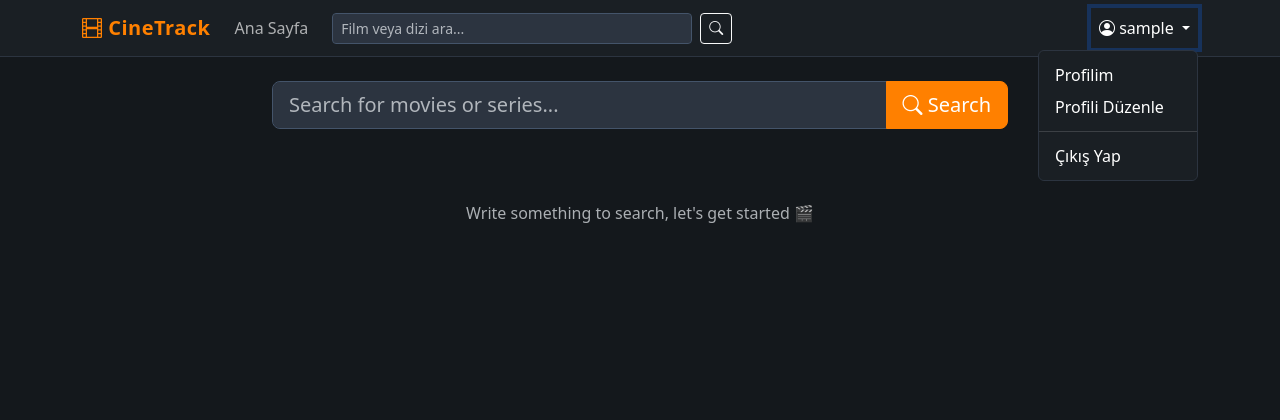
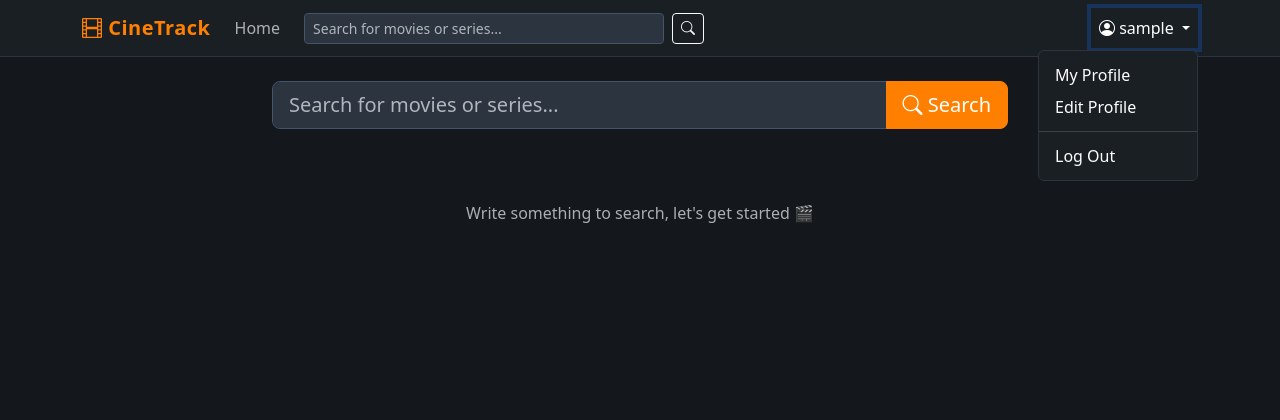
Before and after one commit to rookie238/cinetrack, a Django app: page /movies/search/ in a window 1280 px wide, after a click that opens the changed part. Shown: the top 420 px of the page. Run offline with Django 5.2, Linux system fonts and the light colour scheme; the visitor is signed in with stand-in values (Sample User, id 1).

Commit message:
Translate UI to English for demo

```diff
--- a/accounts/views.py
+++ b/accounts/views.py
@@ -23,7 +23,7 @@ def signup_view(request):
         if form.is_valid():
             user = form.save()
             login(request, user)
-            messages.success(request, f"Hoş geldin {user.username}!")
+            messages.success(request, f"Welcome {user.username}!")
             return redirect('accounts:profile_self')
     else:
         form = SignUpForm()
@@ -87,7 +87,7 @@ def profile_edit_view(request):
         form = ProfileUpdateForm(request.POST, request.FILES, instance=profile)
         if form.is_valid():
             form.save()
-            messages.success(request, "Profil güncellendi.")
+            messages.success(request, "Profile updated.")
             return redirect('accounts:profile_self')
     else:
         form = ProfileUpdateForm(instance=profile)
@@ -100,7 +100,7 @@ def toggle_follow_view(request, username):
     """AJAX: kullanıcıyı takip et / takipten çık. JSON döndürür."""
     target = get_object_or_404(User, username=username)
     if target == request.user:
-        return JsonResponse({'error': 'Kendini takip edemezsin'}, status=400)
+        return JsonResponse({'error': 'You cannot follow yourself'}, status=400)
     follow, created = Follow.objects.get_or_create(
         follower=request.user, following=target,
     )
--- a/movies/models.py
+++ b/movies/models.py
@@ -24,8 +24,8 @@ class Movie(models.Model):
     """
 
     class MediaType(models.TextChoices):
-        MOVIE = 'movie', 'Film'
-        TV = 'tv', 'Dizi'
+        MOVIE = 'movie', 'Movie'
+        TV = 'tv', 'Series'
 
     tmdb_id = models.IntegerField()
     media_type = models.CharField(
--- a/templates/accounts/_watch_grid.html
+++ b/templates/accounts/_watch_grid.html
@@ -22,7 +22,7 @@
                             <h6 class="card-title text-white mb-1 small">{{ entry.movie.title }}</h6>
                             <small class="text-muted">
                                 {{ entry.movie.release_year|default:"—" }}
-                                · {% if entry.movie.media_type == 'movie' %}Film{% else %}Dizi{% endif %}
+                                · {% if entry.movie.media_type == 'movie' %}Movie{% else %}Series{% endif %}
                             </small>
                         </div>
                     </div>
--- a/templates/base.html
+++ b/templates/base.html
@@ -1,5 +1,5 @@
 <!DOCTYPE html>
-<html lang="tr" data-bs-theme="dark">
+<html lang="en" data-bs-theme="dark">
 <head>
     <meta charset="UTF-8">
     <meta name="viewport" content="width=device-width, initial-scale=1.0">
@@ -37,12 +37,12 @@
             </button>
             <div class="collapse navbar-collapse" id="navbarMain">
                 <ul class="navbar-nav me-3">
-                    <li class="nav-item"><a class="nav-link" href="{% url 'home' %}">Ana Sayfa</a></li>
+                    <li class="nav-item"><a class="nav-link" href="{% url 'home' %}">Home</a></li>
                 </ul>
 
                 <form class="d-flex me-auto" method="get" action="{% url 'movies:search' %}" style="flex-grow: 1; max-width: 400px;">
                     <input class="form-control form-control-sm" type="search" name="q"
-                           placeholder="Film veya dizi ara..." value="{{ request.GET.q|default:'' }}">
+                           placeholder="Search for movies or series..." value="{{ request.GET.q|default:'' }}">
                     <button class="btn btn-outline-light btn-sm ms-2" type="submit"><i class="bi bi-search"></i></button>
                 </form>
 
@@ -53,20 +53,20 @@
                                 <i class="bi bi-person-circle"></i> {{ user.username }}
                             </a>
                             <ul class="dropdown-menu dropdown-menu-end">
-                                <li><a class="dropdown-item" href="{% url 'accounts:profile_self' %}">Profilim</a></li>
-                                <li><a class="dropdown-item" href="{% url 'accounts:profile_edit' %}">Profili Düzenle</a></li>
+                                <li><a class="dropdown-item" href="{% url 'accounts:profile_self' %}">My Profile</a></li>
+                                <li><a class="dropdown-item" href="{% url 'accounts:profile_edit' %}">Edit Profile</a></li>
                                 <li><hr class="dropdown-divider"></li>
                                 <li>
                                     <form method="post" action="{% url 'accounts:logout' %}" class="d-inline">
                                         {% csrf_token %}
-                                        <button type="submit" class="dropdown-item">Çıkış Yap</button>
+                                        <button type="submit" class="dropdown-item">Log Out</button>
                                     </form>
                                 </li>
                             </ul>
                         </li>
                     {% else %}
-                        <li class="nav-item"><a class="nav-link" href="{% url 'accounts:login' %}">Giriş</a></li>
-                        <li class="nav-item ms-2"><a class="btn btn-primary px-3" href="{% url 'accounts:signup' %}">Kayıt Ol</a></li>
+                        <li class="nav-item"><a class="nav-link" href="{% url 'accounts:login' %}">Log In</a></li>
+                        <li class="nav-item ms-2"><a class="btn btn-primary px-3" href="{% url 'accounts:signup' %}">Sign Up</a></li>
                     {% endif %}
                 </ul>
             </div>
--- a/templates/movies/detail.html
+++ b/templates/movies/detail.html
@@ -21,9 +21,9 @@
 
         <div class="d-flex flex-wrap gap-3 mb-3 text-muted">
             {% if movie.release_year %}<span><i class="bi bi-calendar"></i> {{ movie.release_year }}</span>{% endif %}
-            {% if movie.runtime %}<span><i class="bi bi-clock"></i> {{ movie.runtime }} dk</span>{% endif %}
+            {% if movie.runtime %}<span><i class="bi bi-clock"></i> {{ movie.runtime }} min</span>{% endif %}
             {% if movie.vote_average %}<span><i class="bi bi-star-fill text-warning"></i> {{ movie.vote_average }}/10</span>{% endif %}
-            <span><i class="bi bi-tag"></i> {% if movie.media_type == 'movie' %}Film{% else %}Dizi{% endif %}</span>
+            <span><i class="bi bi-tag"></i> {% if movie.media_type == 'movie' %}Movie{% else %}Series{% endif %}</span>
         </div>
 
         {% if movie.genres.all %}
--- a/templates/movies/search.html
+++ b/templates/movies/search.html
@@ -37,7 +37,7 @@
                                 <h6 class="card-title text-white mb-1 small">{{ item.title }}</h6>
                                 <small class="text-muted">
                                     {{ item.release_date|slice:":4" }}
-                                    · {% if item.media_type == 'movie' %}Film{% else %}Dizi{% endif %}
+                                    · {% if item.media_type == 'movie' %}Movie{% else %}Series{% endif %}
                                 </small>
                             </div>
                         </div>
@@ -50,11 +50,11 @@
             <nav class="mt-4">
                 <ul class="pagination justify-content-center">
                     {% if page > 1 %}
-                        <li class="page-item"><a class="page-link" href="?q={{ query }}&page={{ page|add:'-1' }}">‹ Önceki</a></li>
+                        <li class="page-item"><a class="page-link" href="?q={{ query }}&page={{ page|add:'-1' }}">‹ Previous</a></li>
                     {% endif %}
                     <li class="page-item active"><span class="page-link">{{ page }} / {{ total_pages }}</span></li>
                     {% if page < total_pages %}
-                        <li class="page-item"><a class="page-link" href="?q={{ query }}&page={{ page|add:'1' }}">Sonraki ›</a></li>
+                        <li class="page-item"><a class="page-link" href="?q={{ query }}&page={{ page|add:'1' }}">Next ›</a></li>
                     {% endif %}
                 </ul>
             </nav>
--- a/tracking/forms.py
+++ b/tracking/forms.py
@@ -12,7 +12,7 @@ class WatchEntryForm(forms.ModelForm):
             'status': forms.Select(attrs={'class': 'form-select'}),
             'rating': forms.NumberInput(attrs={
                 'class': 'form-control', 'min': 1, 'max': 10,
-                'placeholder': '1-10 (opsiyonel)'
+                'placeholder': '1-10 (optional)'
             }),
         }
         labels = {
```
Also changed, not shown: templates/accounts/profile_detail.html (+6 -6 lines).
